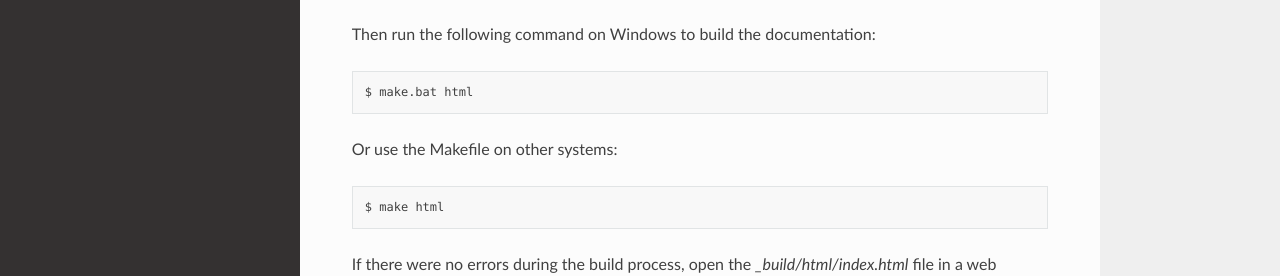
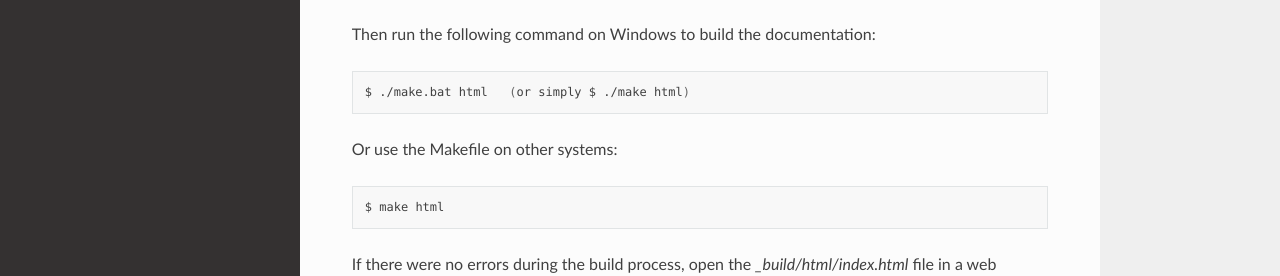
Before and after one commit to dictation-toolbox/dtactions, a Sphinx documentation site: the page built from documentation/documentation.rst, in a window 1280 px wide and 974 px high. Shown: the part 460-736 px from the top of the window. Built offline with Sphinx 7.4.7 and the Read the Docs theme 2.0.0, drawn with Linux system fonts in a browser that asks for light colours.

Commit message:
minor change in documentation.rst

```diff
--- a/documentation/documentation.rst
+++ b/documentation/documentation.rst
@@ -24,7 +24,7 @@ Then run the following command on Windows to build the documentation:
 
 .. code:: shell
 
-   $ make.bat html
+   $ ./make.bat html   (or simply $ ./make html)
 
 Or use the Makefile on other systems:
 
@@ -37,6 +37,9 @@ If there were no errors during the build process, open the
 documentation and reload the doc page(s) in your browser as you go.
 
 
+
+
+
 .. Links.
 .. _Read the docs: https://readthedocs.org/
 .. _Sphinx documentation engine: https://www.sphinx-doc.org/en/master/
```
Also changed, not shown: 1 other file.
